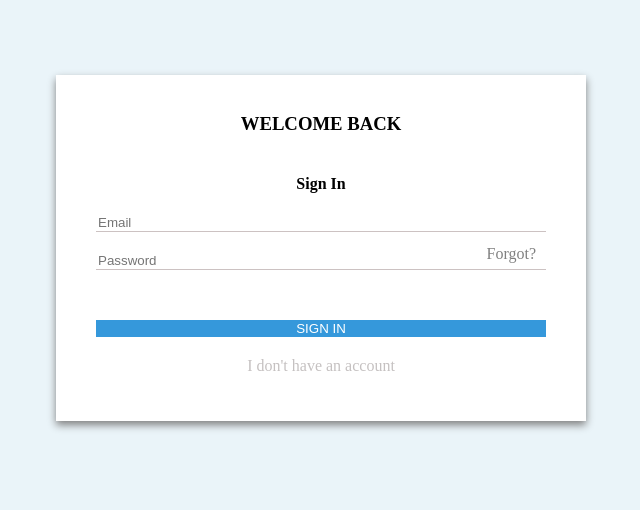
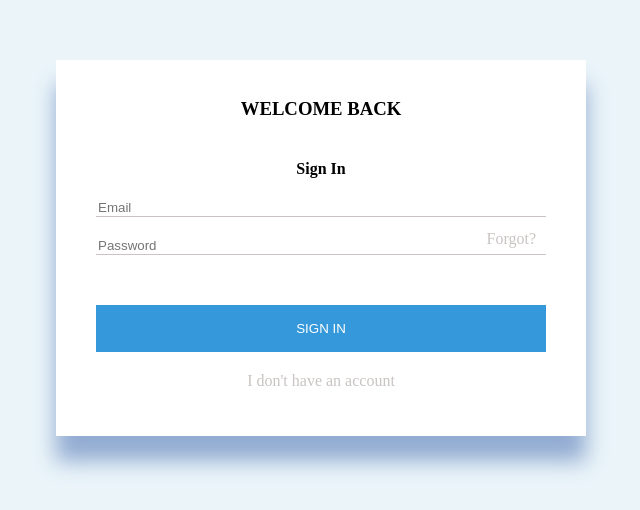
Before and after one commit to mrsdolley/Exercise-1, a plain HTML site: page index.html in a window 1280 px wide. Shown: the part 160-670 px from the top of the page, without its empty margins (319-959 px from the left). Drawn offline with Linux system fonts and the light colour scheme.

Commit message:
adding html and cdd

```diff
--- a/index.css
+++ b/index.css
@@ -7,7 +7,7 @@ section {
   flex-direction: column;
   padding: 20px 40px;
   position: relative;
-  box-shadow: 0 4px 8px 0 grey;
+  box-shadow: 0 25px 20px 0 #93acd2;
 }
 
 /*.container-1    {
@@ -16,7 +16,7 @@ section {
 
 
 body {
-  background-color: #EAF4F9;
+  background-color: #eaf4f9;
   display: flex;
   justify-content: center;
   align-items: center;
@@ -32,6 +32,7 @@ input {
   border: none;
   border-bottom: 1px solid rgb(204, 194, 194);
   margin-bottom: 20px;
+  color: #737a76;
 }
 
 
@@ -40,6 +41,8 @@ button {
   background-color: #3598db;
   margin-top: 30px;
   border: none;
+  padding-top: 1rem;
+  padding-bottom: 1rem;
 
 }
 
@@ -51,7 +54,7 @@ a {
   position: absolute;
   right: 50px;
   top: 170px;
-  color: grey;
+  color: #c8c4c2;
   text-decoration: none;
 }
 
@@ -59,5 +62,5 @@ p {
   border: 0px;
   padding: 10px;
   margin-top: 10px;
-  color: rgb(197, 193, 193);
+  color: #c8c4c2;;
 }
```
